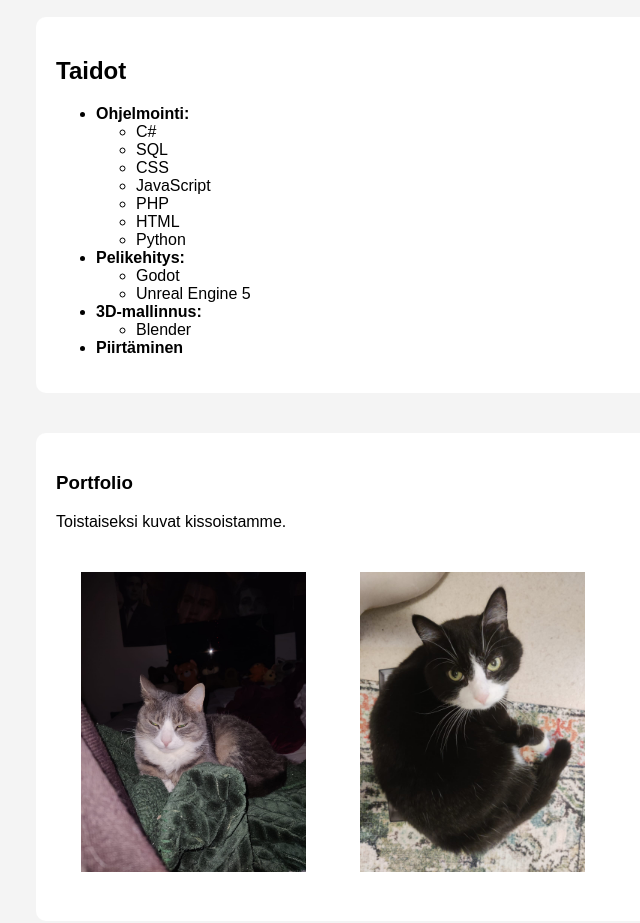
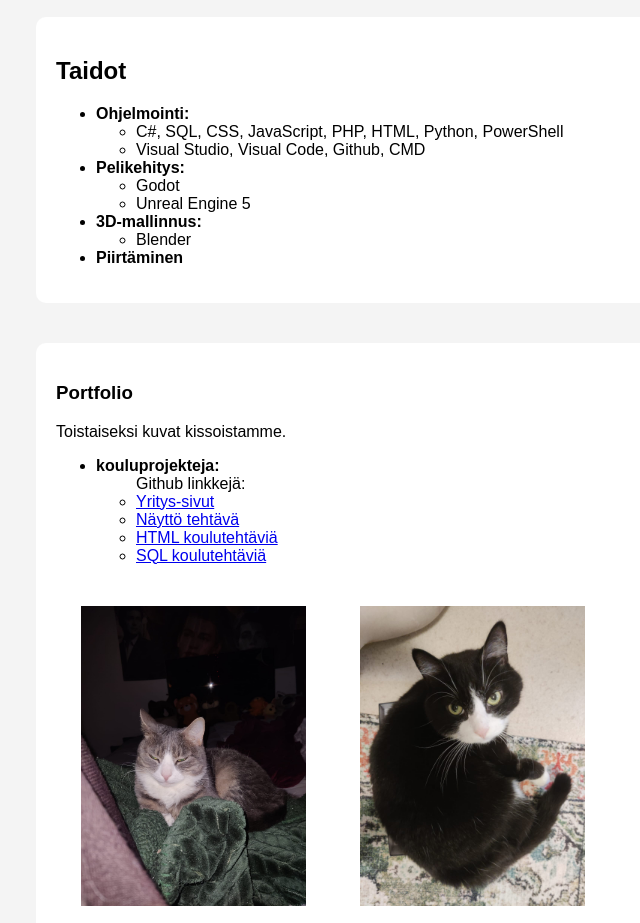
Before and after one commit to noco1/noco1.github.io, a plain HTML site: page index.html in a window 1280 px wide. Shown: the part 1280-2203 px from the top of the page, without its empty margins (134-774 px from the left). Drawn offline with Linux system fonts and the light colour scheme.

Commit message:
Modify skills section and add project links
Updated skills section to include PowerShell and development tools.

```diff
--- a/index.html
+++ b/index.html
@@ -115,13 +115,8 @@
         <ul>
             <li><strong>Ohjelmointi:</strong>
                 <ul>
-                    <li>C#</li>
-                    <li>SQL</li>
-                    <li>CSS</li>
-                    <li>JavaScript</li>
-                    <li>PHP</li>
-                    <li>HTML</li>
-                    <li>Python</li>
+                    <li>C#, SQL, CSS, JavaScript, PHP, HTML, Python, PowerShell</li>
+                    <li>Visual Studio, Visual Code, Github, CMD</li>
                 </ul>
             </li>
             <li><strong>Pelikehitys:</strong>
@@ -142,6 +137,15 @@
         <!--Portfolio-->
         <h3>Portfolio</h3>
         <p>Toistaiseksi kuvat kissoistamme.</p>
+        <ul>
+            <li><strong>kouluprojekteja:</strong></li>
+            <ul>Github linkkejä:
+                <li><a href="https://github.com/noco1/Ruosteinen_Rauta">Yritys-sivut</a></li>
+                <li><a href="https://github.com/noco1/NayttoTehtava">Näyttö tehtävä</a></li>
+                <li><a href="https://github.com/noco1/HTML_tyot">HTML koulutehtäviä</a></li>
+                <li><a href="https://github.com/noco1/SQL-tyot">SQL koulutehtäviä</a></li>
+            </ul>
+        </ul>
         <img src="kuva1.jpg" alt="Hertta">
         <img src="kuva2.jpg" alt="Hugo">
     </section>
```
